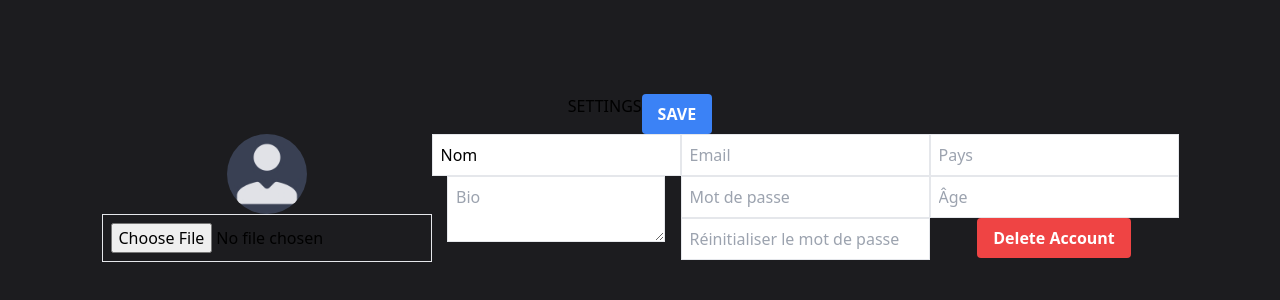
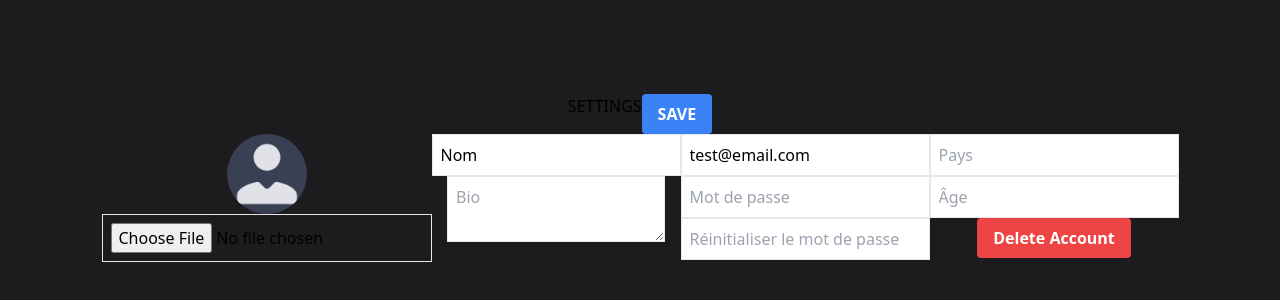
Before and after one commit to emignox/verba, a React (Vite) app in the folder fontend/: page / in a window 1280 px wide. Shown: the part 222-522 px from the top of the page. Built offline with nearby package versions, Linux system fonts and the light colour scheme.

Commit message:
save commit

```diff
--- a/fontend/src/component/settings.tsx
+++ b/fontend/src/component/settings.tsx
@@ -4,7 +4,7 @@ import image from "../img/profil.jpg";
 
 const Settings: React.FC = () => {
     const [profileImageUrl, setProfileImageUrl] = useState<string>(image);
-    const [email, setEmail] = useState('');
+    const [email, setEmail] = useState('test@email.com');
     const [name, setName] = useState('Nom');;
     const [bio, setBio] = useState('');
     const [password, setPassword] = useState('');
@@ -16,12 +16,12 @@ const Settings: React.FC = () => {
             setProfileImageUrl(URL.createObjectURL(e.target.files[0]));
         }
     };
-
-
-
     const handleNameChange = (e: React.ChangeEvent<HTMLInputElement>) => {
         setName(e.target.value);
-      };
+    };
+    const handleEmailChange = (e: React.ChangeEvent<HTMLInputElement>) => {
+        setEmail(e.target.value);
+    };
 
     return (
         <div className="flex justify-center items-center h-screen">
@@ -40,7 +40,7 @@ const Settings: React.FC = () => {
                         <textarea value={bio} onChange={(e) => setBio(e.target.value)} className="border p-2" placeholder="Bio" />
                     </div>
                     <div className="flex flex-col items-center">
-                        <input type="email" value={email} onChange={(e) => setEmail(e.target.value)} className="border p-2" placeholder="Email" />
+                        <input type="email" value={email} onChange={handleEmailChange} className="border p-2" placeholder="Email" />
                         <input type="password" value={password} onChange={(e) => setPassword(e.target.value)} className="border p-2" placeholder="Mot de passe" />
                         <input type="password" className="border p-2" placeholder="Réinitialiser le mot de passe" />
                     </div>
```
